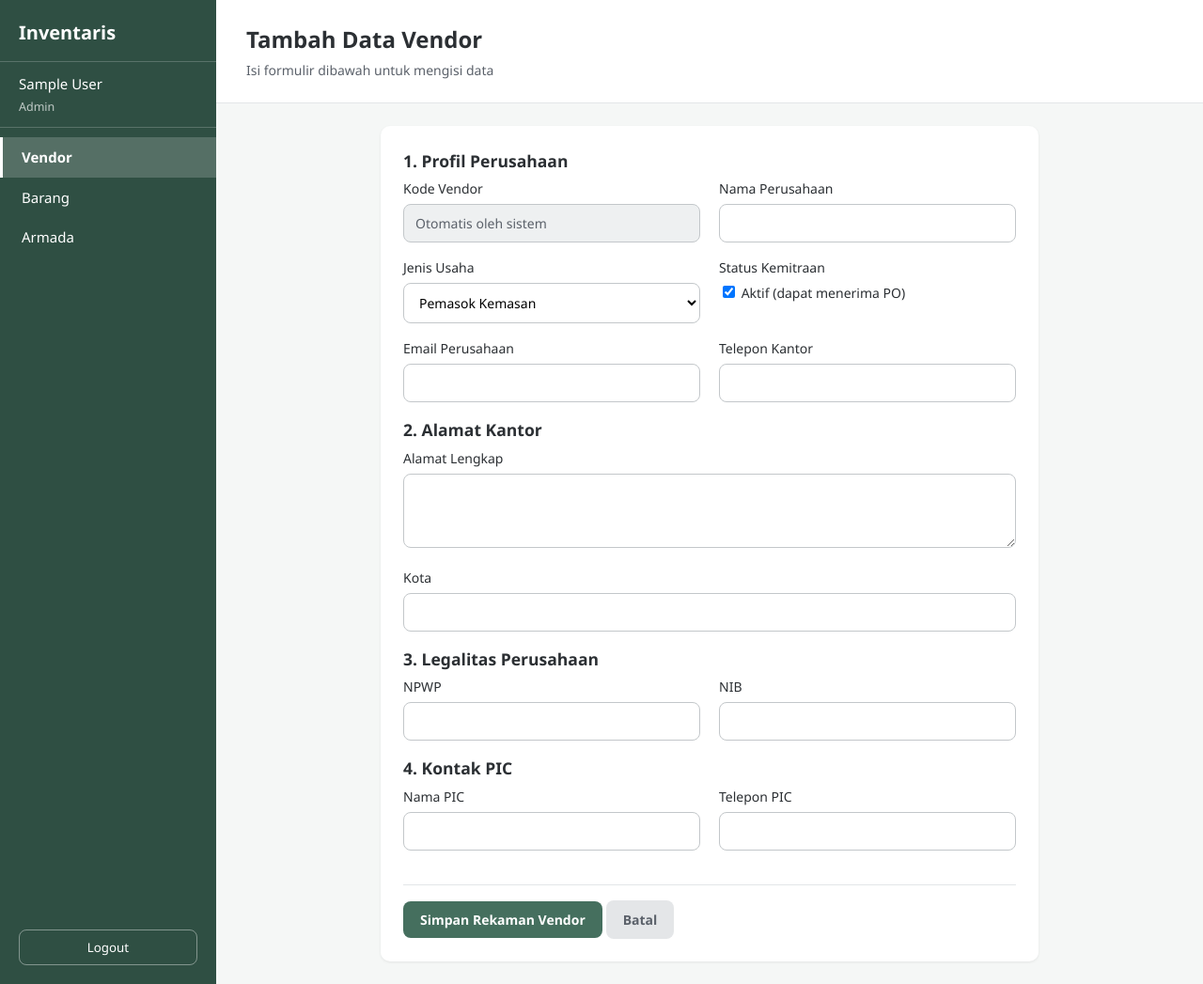
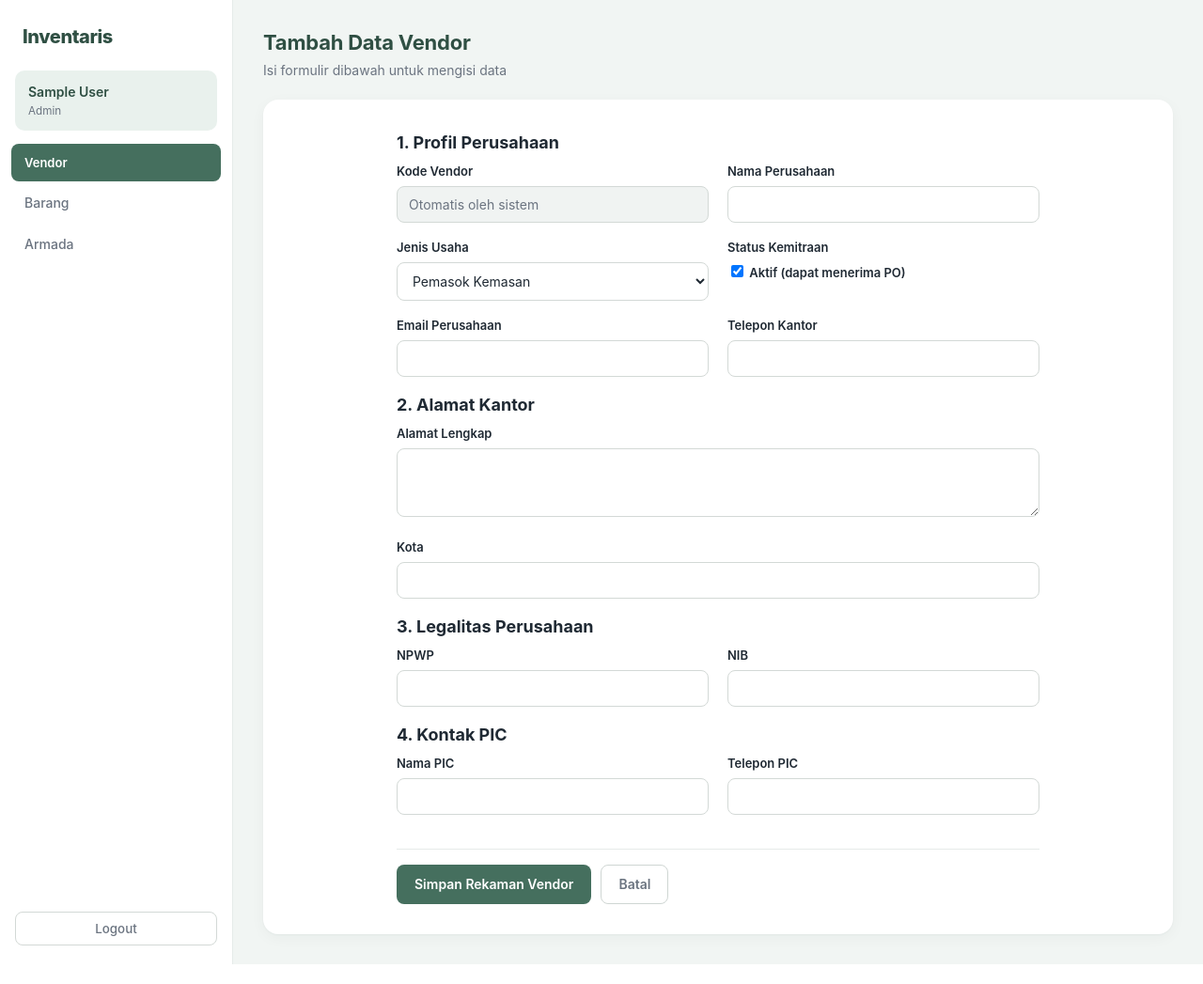
Before and after one commit to Arindrahfiz/WAD-KANF-TUGASBESAR04, a Laravel app: page /vendors/create in a window 1280 px wide. Shown: the whole page at 94% size. After the commit the page ends 1026 px from the top, so only its background shows below. Run offline with Laravel 12, Linux system fonts and the light colour scheme; the visitor is signed in with stand-in values (Sample User, id 1); parts of the project's set-up code (start-up, migrations or seed data) failed here and were passed over.

Commit message:
Updade Tampilan

```diff
--- a/public/css/style.css
+++ b/public/css/style.css
@@ -1,22 +1,18 @@
-/* ==========================================================
-   style.css  -  desain bersama (jangan ubah nama class,
-   karena dipakai view semua modul)
-   ========================================================== */
 
-/* ---------- Variabel warna ---------- */
 :root {
     --hijau:        #456f5e;
     --hijau-tua:    #2f4f43;
     --hijau-muda:   #e9f1ed;
     --merah:        #cc2222;
     --merah-muda:   #fbeaea;
-    --teks:         #2b2f33;
-    --teks-abu:     #5b616a;
-    --garis:        #e3e6e8;
-    --latar:        #f5f7f6;
+    --teks:         #1f2933;
+    --teks-abu:     #6b7480;
+    --garis:        #e6ebe9;
+    --latar:        #f1f5f3;
     --putih:        #ffffff;
-    --radius:       10px;
-    --bayangan:     0 1px 3px rgba(0, 0, 0, .08);
+    --radius:       12px;
+    --bayangan:     0 1px 2px rgba(31, 41, 51, .04), 0 4px 16px rgba(31, 41, 51, .04);
+    --fokus:        0 0 0 3px rgba(69, 111, 94, .2);
 }
 
 /* ---------- Dasar ---------- */
@@ -26,11 +22,12 @@ body {
     margin: 0;
     display: flex;
     min-height: 100vh;
-    font-family: "Segoe UI", system-ui, -apple-system, Arial, sans-serif;
-    font-size: 15px;
-    line-height: 1.5;
+    font-family: "Inter", "Segoe UI", system-ui, -apple-system, Arial, sans-serif;
+    font-size: 14px;
+    line-height: 1.55;
     color: var(--teks);
     background-color: var(--latar);
+    -webkit-font-smoothing: antialiased;
 }
 
 /* ---------- Konten utama ---------- */
@@ -41,18 +38,20 @@ body {
 
 /* ---------- Header halaman ---------- */
 .header {
-    background-color: var(--putih);
-    padding: 24px 32px;
-    border-bottom: 1px solid var(--garis);
+    background-color: transparent;
+    padding: 28px 32px 4px;
+    border-bottom: none;
     display: flex;
     flex-direction: column;
     justify-content: center;
     align-items: flex-start;
 }
 .header h1 {
-    margin: 0 0 4px 0;
-    font-size: 24px;
-    color: var(--teks);
+    margin: 0 0 2px 0;
+    font-size: 22px;
+    font-weight: 700;
+    letter-spacing: -.01em;
+    color: var(--hijau-tua);
 }
 .header p {
     margin: 0;
@@ -61,66 +60,80 @@ body {
 }
 
 .isi {
-    padding: 24px 32px;
+    margin: 16px 32px 32px;
+    padding: 24px;
+    background-color: var(--putih);
+    border-radius: 16px;
+    box-shadow: var(--bayangan);
 }
 
 /* ---------- Tombol ---------- */
 .tombol {
     display: inline-block;
-    padding: 10px 18px;
-    border: none;
+    padding: 9px 18px;
+    border: 1px solid transparent;
     border-radius: 8px;
     font-size: 14px;
     font-weight: 600;
     font-family: inherit;
     text-decoration: none;
     cursor: pointer;
-    transition: background-color .15s, box-shadow .15s;
+    transition: background-color .15s, border-color .15s, box-shadow .15s;
 }
-.tombol:hover        { box-shadow: 0 2px 6px rgba(0, 0, 0, .15); }
+.tombol:focus-visible { outline: none; box-shadow: var(--fokus); }
 .tombol-utama        { background-color: var(--hijau); color: #fff; }
 .tombol-utama:hover  { background-color: var(--hijau-tua); }
-.tombol-abu          { background-color: #e4e6e8; color: var(--teks-abu); }
-.tombol-abu:hover    { background-color: #d8dbde; }
-.tombol-merah        { background-color: var(--merah); color: #fff; }
-.tombol-merah:hover  { background-color: #a81b1b; }
-.tombol-kecil        { padding: 5px 10px; font-size: 12px; }
+.tombol-abu          { background-color: var(--putih); color: var(--teks-abu); border-color: #cfd6d3; }
+.tombol-abu:hover    { background-color: var(--latar); color: var(--teks); }
+.tombol-merah        { background-color: var(--merah-muda); color: var(--merah); }
+.tombol-merah:hover  { background-color: var(--merah); color: #fff; }
+.tombol-kecil        { padding: 5px 12px; font-size: 12px; border-radius: 6px; }
 
 /* ---------- Tabel ---------- */
 table {
     width: 100%;
-    border-collapse: collapse;
+    border-collapse: separate;
+    border-spacing: 0;
     margin-top: 16px;
     background-color: var(--putih);
+    border: 1px solid var(--garis);
     border-radius: var(--radius);
     overflow: hidden;
-    box-shadow: var(--bayangan);
 }
 th, td {
-    padding: 12px 14px;
+    padding: 14px 16px;
     text-align: left;
     border-bottom: 1px solid var(--garis);
 }
 th {
     background-color: var(--hijau-muda);
     color: var(--hijau-tua);
-    font-size: 12px;
-    text-transform: uppercase;
-    letter-spacing: .04em;
+    font-size: 13px;
+    font-weight: 600;
+    white-space: nowrap;
 }
-tbody tr:hover { background-color: #fafcfb; }
+tbody tr { transition: background-color .12s; }
+tbody tr:hover { background-color: #f8faf9; }
 tbody tr:last-child td { border-bottom: none; }
 
-/* ---------- Status ---------- */
-.aktif    { color: var(--hijau); font-weight: bold; }
-.nonaktif { color: var(--merah); font-weight: bold; }
+/* ---------- Status (tampil sebagai pil) ---------- */
+.aktif,
+.nonaktif {
+    display: inline-block;
+    padding: 3px 12px;
+    border-radius: 6px;
+    font-size: 13px;
+    font-weight: 600;
+}
+.aktif    { color: var(--hijau-tua); background-color: #d3ebdf; }
+.nonaktif { color: var(--merah);     background-color: var(--merah-muda); }
 
 /* ---------- Data kosong ---------- */
 .kosong {
     text-align: center;
-    padding: 80px 20px;
-    background-color: var(--putih);
-    border: 1px dashed var(--garis);
+    padding: 72px 20px;
+    background-color: var(--latar);
+    border: 1px dashed #cfd6d3;
     border-radius: var(--radius);
 }
 .kosong h2 { color: var(--teks); margin-top: 0; }
@@ -130,13 +143,12 @@ tbody tr:last-child td { border-bottom: none; }
 .form {
     max-width: 700px;
     margin: 0 auto;
-    padding: 24px;
+    padding: 8px;
     background-color: var(--putih);
-    border-radius: var(--radius);
-    box-shadow: var(--bayangan);
 }
 .form h3 {
     margin: 0 0 6px 0;
+    font-size: 18px;
     color: var(--teks);
 }
 .baris {
@@ -149,9 +161,10 @@ tbody tr:last-child td { border-bottom: none; }
 }
 label {
     display: block;
-    font-weight: 500;
-    font-size: 14px;
+    font-weight: 600;
+    font-size: 13px;
     margin-bottom: 6px;
+    color: var(--teks);
 }
 input[type="text"],
 input[type="email"],
@@ -162,20 +175,22 @@ select,
 textarea {
     width: 100%;
     padding: 10px 12px;
-    border: 1px solid #c3c7ca;
+    border: 1px solid #d3d9d6;
     border-radius: 8px;
     font-size: 14px;
     font-family: inherit;
+    color: var(--teks);
     background-color: var(--putih);
     transition: border-color .15s, box-shadow .15s;
 }
+input:hover, select:hover, textarea:hover { border-color: #b4beba; }
 input:focus, select:focus, textarea:focus {
     outline: none;
     border-color: var(--hijau);
-    box-shadow: 0 0 0 3px rgba(69, 111, 94, .18);
+    box-shadow: var(--fokus);
 }
 input:disabled {
-    background-color: #eef0f1;
+    background-color: #f0f3f2;
     color: var(--teks-abu);
 }
 .error {
@@ -190,67 +205,113 @@ input:disabled {
     margin-top: 20px;
     padding-top: 16px;
     border-top: 1px solid var(--garis);
+    display: flex;
+    gap: 10px;
 }
 
 /* ---------- Sidebar ---------- */
 .sidebar {
-    width: 230px;
-    background: var(--hijau-tua);
-    color: #fff;
+    width: 248px;
+    background: var(--putih);
+    color: var(--teks);
     display: flex;
     flex-direction: column;
-    padding: 20px 0;
+    padding: 24px 0 20px;
     flex-shrink: 0;
+    border-right: 1px solid var(--garis);
 }
 .sidebar-brand {
     font-size: 20px;
-    font-weight: bold;
-    padding: 0 20px 15px;
+    font-weight: 800;
+    letter-spacing: -.02em;
+    color: var(--hijau-tua);
+    padding: 0 24px 20px;
 }
 .sidebar-user {
-    padding: 12px 20px;
-    border-top: 1px solid rgba(255, 255, 255, .2);
-    border-bottom: 1px solid rgba(255, 255, 255, .2);
-    margin-bottom: 10px;
+    margin: 0 16px 14px;
+    padding: 12px 14px;
+    background: var(--hijau-muda);
+    border-radius: 10px;
+    color: var(--hijau-tua);
+    font-weight: 600;
 }
 .sidebar-user small {
+    display: block;
     text-transform: capitalize;
-    opacity: .7;
+    font-weight: 400;
+    color: var(--teks-abu);
 }
-.sidebar-menu { flex: 1; }
+.sidebar-menu {
+    flex: 1;
+    padding: 0 12px;
+}
 .sidebar-menu a {
     display: block;
-    padding: 10px 20px;
+    padding: 10px 14px;
+    margin-bottom: 2px;
+    color: var(--teks-abu);
+    font-weight: 500;
+    text-decoration: none;
+    border-radius: 8px;
+    transition: background-color .15s, color .15s;
+}
+.sidebar-menu a:hover {
+    background: var(--hijau-muda);
+    color: var(--hijau-tua);
+}
+/* spesifik supaya tidak ikut gaya pil status .aktif di atas */
+.sidebar-menu a.aktif {
+    display: block;
+    padding: 10px 14px;
+    background: var(--hijau);
     color: #fff;
-    text-decoration: none;
-    border-left: 3px solid transparent;
+    font-weight: 600;
+    border-radius: 8px;
 }
-.sidebar-menu a:hover { background: rgba(255, 255, 255, .1); }
-/* color #fff supaya tidak tertimpa .aktif (hijau) di atas */
-.sidebar-menu a.aktif {
-    background: rgba(255, 255, 255, .18);
-    color: #fff;
-    font-weight: bold;
-    border-left-color: #fff;
-}
-.sidebar-logout { padding: 0 20px; }
+.sidebar-logout { padding: 0 16px; }
 .sidebar-logout button {
     width: 100%;
     padding: 9px;
-    border: 1px solid rgba(255, 255, 255, .4);
+    border: 1px solid #d3d9d6;
     border-radius: 8px;
     background: transparent;
-    color: #fff;
+    color: var(--teks-abu);
     font-family: inherit;
+    font-weight: 500;
     cursor: pointer;
+    transition: background-color .15s, color .15s, border-color .15s;
 }
-.sidebar-logout button:hover { background: rgba(255, 255, 255, .12); }
+.sidebar-logout button:hover {
+    background: var(--merah-muda);
+    color: var(--merah);
+    border-color: #f1c4c4;
+}
+
+/* ---------- Tambahan opsional (class baru, tidak mengubah yang lama) ---------- */
+.paging {
+    display: flex;
+    justify-content: flex-end;
+    align-items: center;
+    gap: 6px;
+    margin-top: 16px;
+}
+.paging a {
+    min-width: 30px;
+    padding: 5px 9px;
+    text-align: center;
+    color: var(--teks-abu);
+    text-decoration: none;
+    border-radius: 6px;
+}
+.paging a:hover { background: var(--hijau-muda); }
+.paging a.aktif { background: var(--hijau); color: #fff; }
 
 /* ---------- Layar kecil ---------- */
 @media (max-width: 768px) {
     body { flex-direction: column; }
-    .sidebar { width: 100%; }
+    .sidebar { width: 100%; border-right: none; border-bottom: 1px solid var(--garis); }
     .baris { flex-direction: column; gap: 0; }
-    .header, .isi { padding: 16px; }
+    .header { padding: 20px 16px 4px; }
+    .isi { margin: 12px 16px 24px; padding: 16px; }
     table { display: block; overflow-x: auto; }
 }
```
